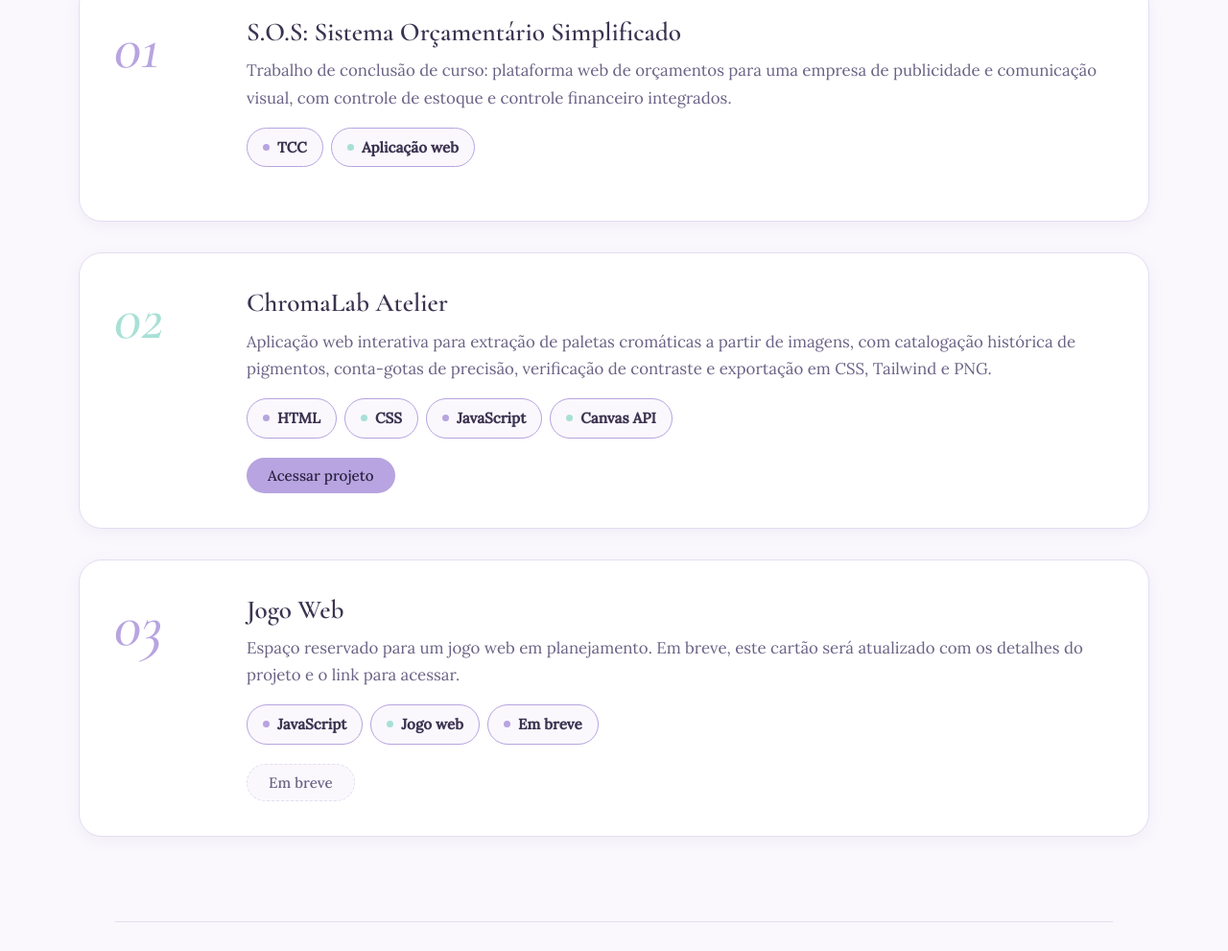
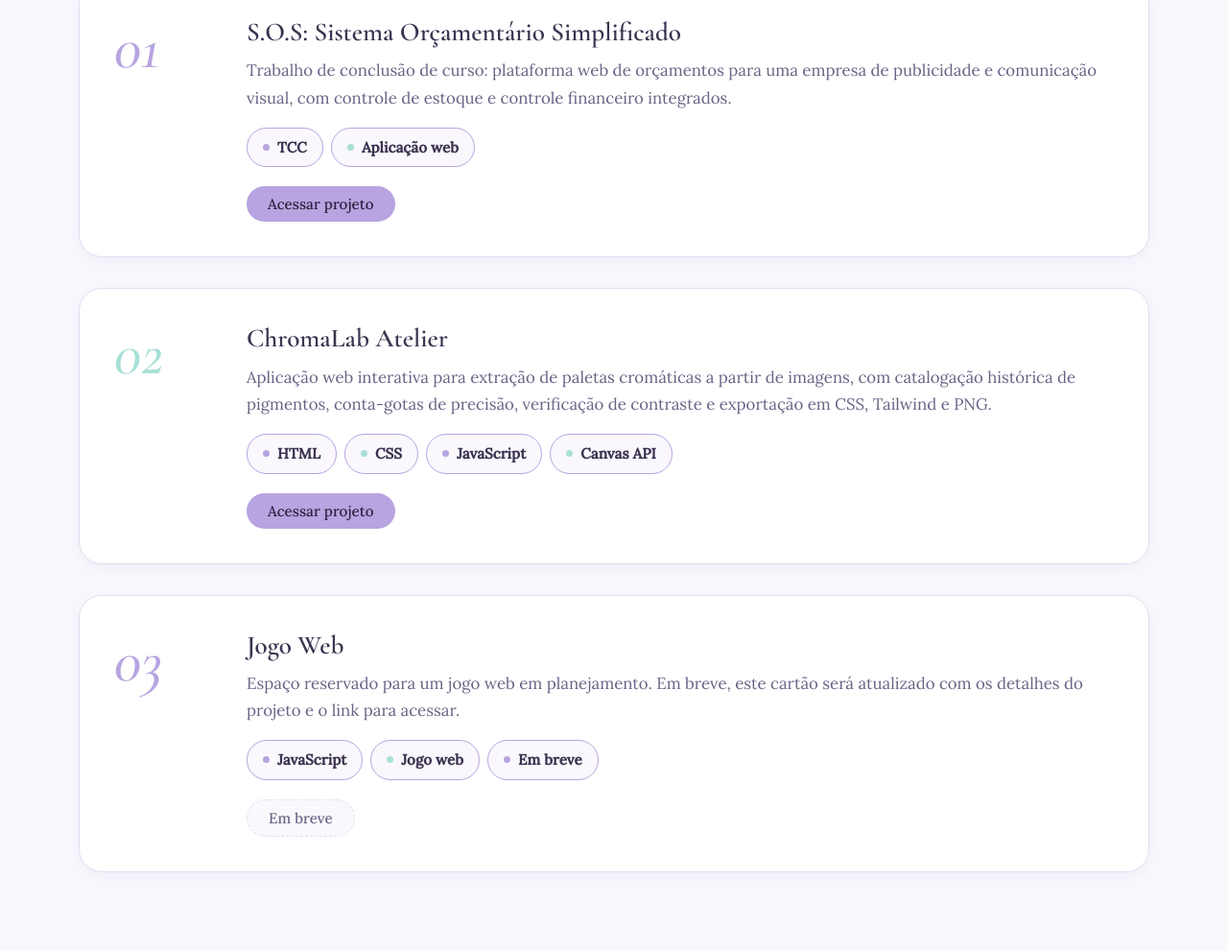
Before and after one commit to JessiBonfimm/JessiBonfimm.github.io, a plain HTML site: page projetos.html in a window 1280 px wide. Shown: the part 870-1861 px from the top of the page at 96% size. Drawn offline with nearby package versions, Linux system fonts and the light colour scheme.

Commit message:
feat: adiciona link de acesso ao projeto 01

```diff
--- a/projetos.html
+++ b/projetos.html
@@ -43,6 +43,9 @@
             <h3>S.O.S: Sistema Orçamentário Simplificado</h3>
             <p>Trabalho de conclusão de curso: plataforma web de orçamentos para uma empresa de publicidade e comunicação visual, com controle de estoque e controle financeiro integrados.</p>
             <ul class="tags"><li>TCC</li><li>Aplicação web</li></ul>
+            <div class="proj-links">
+              <a class="botao pequeno" href="https://abatt-hash.github.io/agendaja-front/login" target="_blank" rel="noopener noreferrer">Acessar projeto</a>
+            </div>
           </div>
         </article>
         <article class="proj">
```
